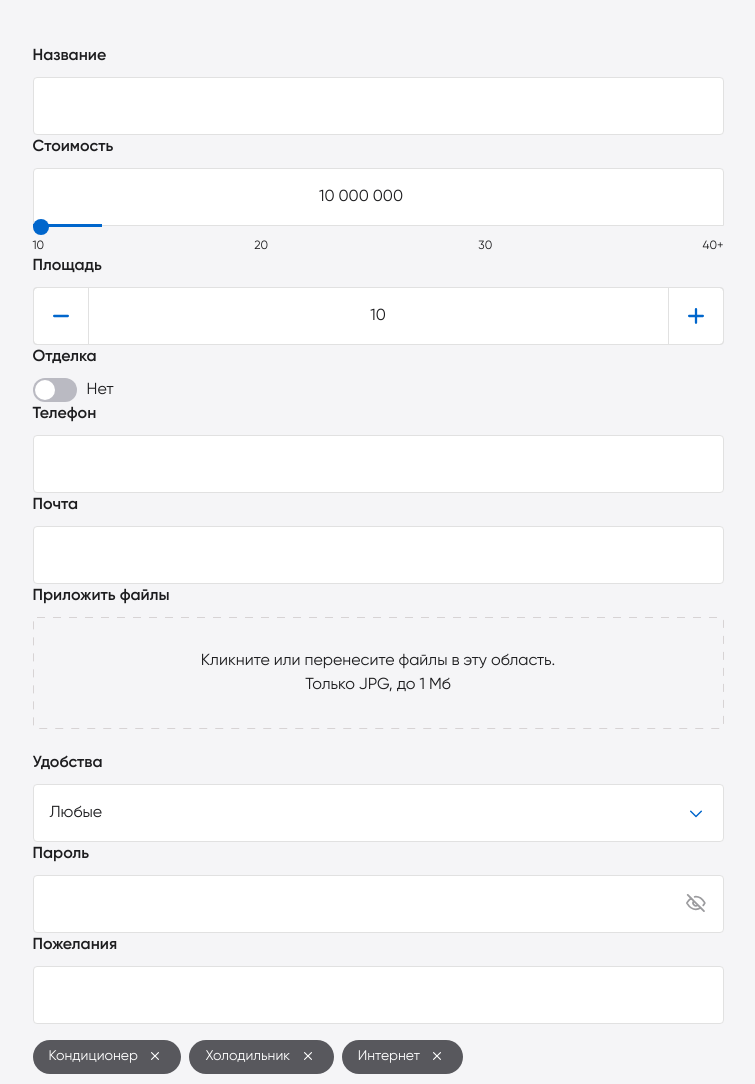
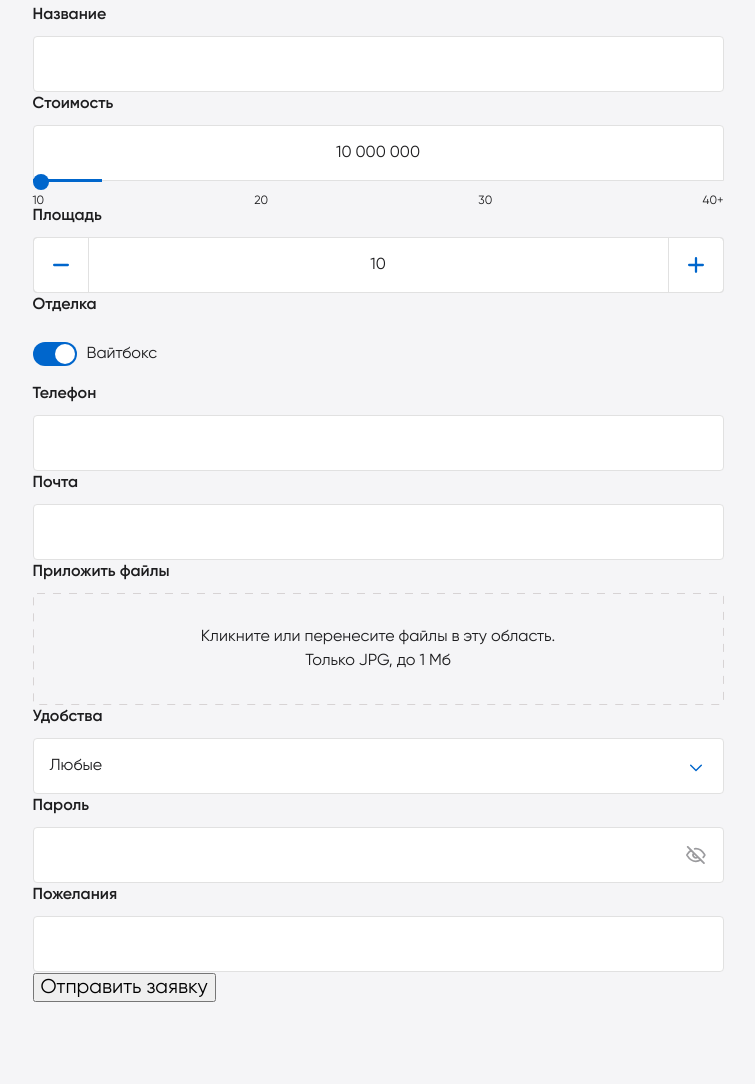
Before and after one commit to viseko/design-lab-test, a website built with webpack: page public/index.html in a window 1280 px wide. Shown: the part 1308-2392 px from the top of the page, without its empty margins (262-1017 px from the left). Built offline with nearby package versions, Linux system fonts and the light colour scheme.

Commit message:
Fixed styles

```diff
--- a/public/index.html
+++ b/public/index.html
@@ -59,7 +59,7 @@
             <div class="table__th">Название</div>
             <div class="table__th">Материал</div>
             <div class="table__th">Размер</div>
-            <div class="table__th">Цена</div>
+            <div class="table__th table__align-right">Цена</div>
             <div class="table__th"></div>
           </div>
         </div>
@@ -81,6 +81,7 @@
         <!-- Form markup -->
         <h3 class="form__title">Заказать проект</h3>
 
+        <div class="form__row">
           <!-- Text input -->
           <div class="form__col">
             <label class="form__label" for="order-name">Название</label>
@@ -105,13 +106,15 @@
               <div class="input__alert">Введите название</div>
             </div>
           </div>
+        </div>
 
+        <div class="form__row">
           <!-- Range input -->
-        <div class="form__col">
+          <div class="form__col form__col--md">
             <label class="form__label" for="order-cost">Стоимость</label>
             <div class="input input-range">
               <input
-              class="input__field"
+                class="input__field input-range__input"
                 type="text"
                 name="order-cost"
                 id="order-cost"
@@ -136,7 +139,7 @@
           </div>
 
           <!-- Number input-->
-        <div class="form__col">
+          <div class="form__col form__col--md">
             <label class="form__label" for="order-square">Площадь</label>
             <div class="input input-number">
               <button
@@ -164,18 +167,20 @@
             </div>
           </div>
 
+          <div class="form__col form__col--shrink">
             <!-- Checkbox -->
-        <div class="form__col">
             <b class="form__label">Отделка</b>
             <label class="checkbox">
-            <input type="checkbox" value="finishing">
+              <input type="checkbox" value="finishing" checked>
               <span class="checkbox__thumb"></span>
-            <span class="checkbox__label">Нет</span>
+              <span class="checkbox__label">Вайтбокс</span>
             </label>
           </div>
+        </div>
 
+        <div class="form__row">
           <!-- Phone -->
-        <div class="form__col">
+          <div class="form__col form__col--md">
             <label class="form__label" for="order-phone">Телефон</label>
             <div class="input">
               <input
@@ -198,7 +203,6 @@
               <div class="input__alert">Неполный номер</div>
             </div>
           </div>
-
           <!-- Email -->
           <div class="form__col">
             <label class="form__label" for="order-mail">Почта</label>
@@ -223,7 +227,9 @@
               <div class="input__alert">Неверный формат почты</div>
             </div>
           </div>
+        </div>
 
+        <div class="form__row">
           <!-- File input -->
           <div class="form__col">
             <b class="form__label">Приложить файлы</b>
@@ -277,7 +283,9 @@
               </div>
             </div>
           </div>
+        </div>
 
+        <div class="form__row">
           <!-- Select -->
           <div class="form__col">
             <span class="form__label">Удобства</span>
@@ -384,7 +392,9 @@
               <div class="input__alert">Слишком короткий пароль</div>
             </div>
           </div>
+        </div>
 
+        <div class="form__row">
           <!-- Wishes -->
           <div class="form__col">
             <label class="form__label" for="order-wishes">Пожелания</label>
@@ -428,6 +438,8 @@
               </ul>
             </div>
           </div>
+        </div>
+        <button class="btn" type="submit">Отправить заявку</button>
       </form>
     </div>
   </section>
@@ -464,7 +476,7 @@
         <div class="table__td" data-field="name"></div>
         <div class="table__td" data-field="material"></div>
         <div class="table__td" data-field="sizes"></div>
-        <div class="table__td" data-field="price"></div>
+        <div class="table__td table__align-right" data-field="price"></div>
         <div class="table__td table__td--button">
           <button class="btn-cart">В корзину</button>
         </div>
--- a/src/scss/_variables.scss
+++ b/src/scss/_variables.scss
@@ -18,8 +18,8 @@ $cl-success: #28a745;
 // Sizes
 $padding-desktop: 64px;
 $padding-mobile: 16px;
-$margin-desktop-m: 104px;
-$margin-desktop-s: 64px;
+$margin-desktop-m: 100px;
+$margin-desktop-s: 56px;
 $margin-mobile-m: 64px;
 $margin-mobile-s: 40px;
 $max-page-width: 1792px + $padding-desktop * 2;
--- a/src/scss/blocks/breadcrumbs.scss
+++ b/src/scss/blocks/breadcrumbs.scss
@@ -3,6 +3,7 @@
 
   display: flex;
   flex-wrap: wrap;
+  margin-bottom: 10px;
   color: $cl-gray-middle;
   font-size: 14px;
   line-height: 16px;
--- a/src/scss/blocks/section.scss
+++ b/src/scss/blocks/section.scss
@@ -11,7 +11,7 @@
   @include gilroy-bold;
 
   margin: 0;
-  margin-bottom: 9px;
+  margin-bottom: 12px;
   color: $cl-darkgray;
   font-size: 48px;
   line-height: 64px;
--- a/src/scss/blocks/table.scss
+++ b/src/scss/blocks/table.scss
@@ -31,7 +31,7 @@ $table-border: 1px solid $cl-stroke;
 
 .table__th,
 .table__td {
-  padding: 15px 31px 17px;
+  padding: 15px 31px 16px;
   border-bottom: $table-border;
 }
 
@@ -45,7 +45,11 @@ $table-border: 1px solid $cl-stroke;
 }
 
 .table__td--button {
-  // --
+  padding: 11px 31px 11px;
+}
+
+.table__align-right {
+  text-align: right;
 }
 
 @include mobile {
--- a/src/scss/ui/checkbox.scss
+++ b/src/scss/ui/checkbox.scss
@@ -1,5 +1,6 @@
 .checkbox {
-  display: flex;
+  display: inline-flex;
+  padding: 16px 0;
   cursor: pointer;
 
   [type = "checkbox"] {
--- a/src/scss/ui/input-file.scss
+++ b/src/scss/ui/input-file.scss
@@ -7,7 +7,6 @@
   flex-direction: column;
   justify-content: center;
   height: 112px;
-  margin-bottom: 22px;
   padding: 0 19px;
   border-radius: 4px;
 
@@ -49,6 +48,7 @@
 
 .input-file__list {
   display: none;
+  padding-top: 22px;
 }
 
 .input-file__file-item {
--- a/src/scss/ui/input-range.scss
+++ b/src/scss/ui/input-range.scss
@@ -1,13 +1,19 @@
 .input-range {
-  input {
-    border-bottom-right-radius: 0;
-    border-bottom-left-radius: 0;
-    text-align: center;
-  }
+  margin-bottom: 23px;
+}
+
+.input-range__input {
+  padding-right: 16px;
+  border-bottom-right-radius: 0;
+  border-bottom-left-radius: 0;
+  text-align: center;
 }
 
 .input-range__scale {
-  position: relative;
+  position: absolute;
+  top: 100%;
+  left: 0;
+  width: 100%;
 }
 
 .input-range__slider {
--- a/src/scss/ui/input-tags.scss
+++ b/src/scss/ui/input-tags.scss
@@ -5,7 +5,7 @@
 .input-tags__list {
   @include list-reset;
 
-  display: flex;
+  display: none;
   flex-wrap: wrap;
   gap: 8px;
   padding-top: 16px;
--- a/src/scss/ui/input.scss
+++ b/src/scss/ui/input.scss
@@ -5,7 +5,7 @@
 .input__field {
   display: block;
   width: 100%;
-  padding: 16px 50px 16px 16px;
+  padding: 15px 50px 15px 16px;
   border: 1px solid $cl-stroke;
   border-radius: 4px;
   background-color: $cl-white;
```
Lines whose indentation alone changed are shown as unchanged.
